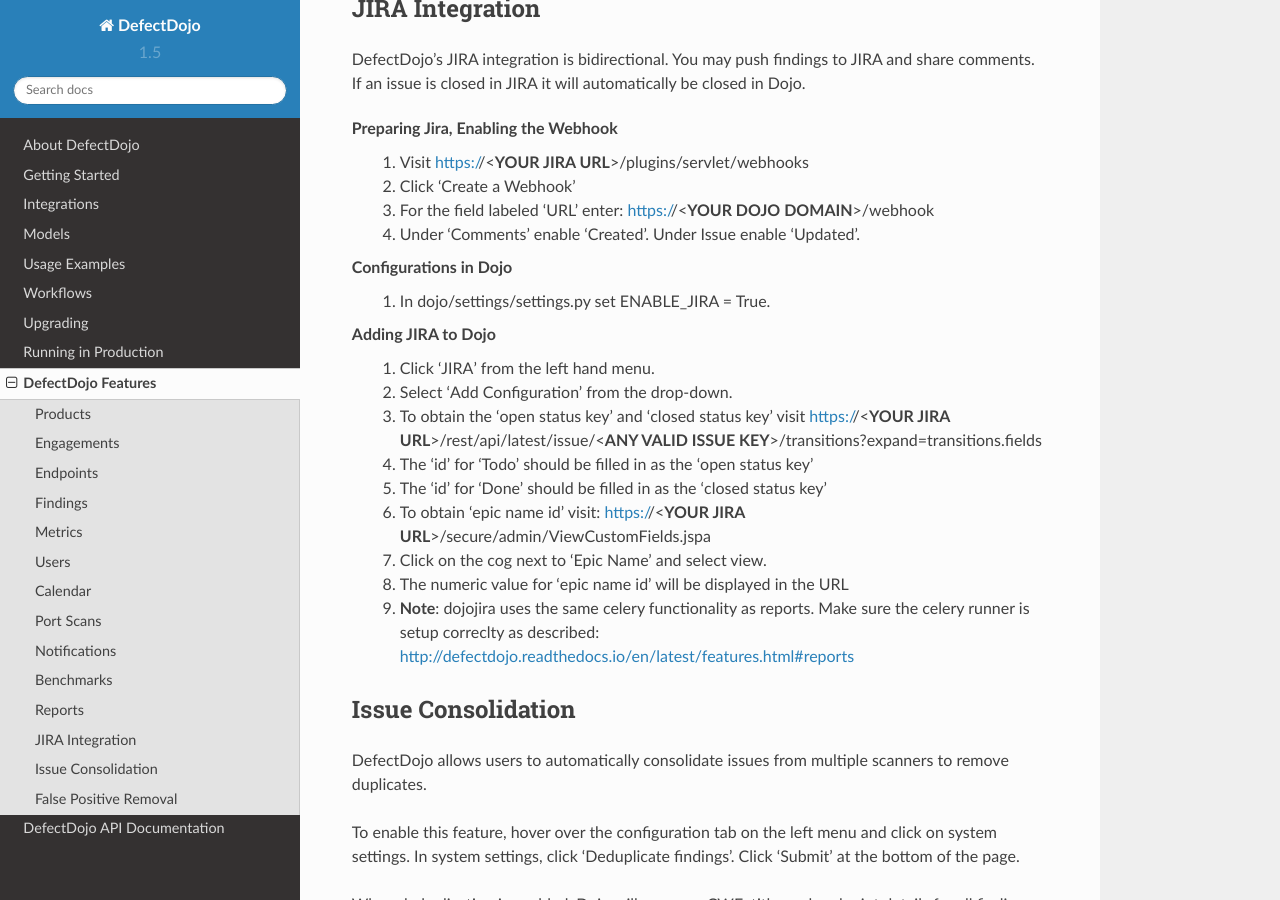
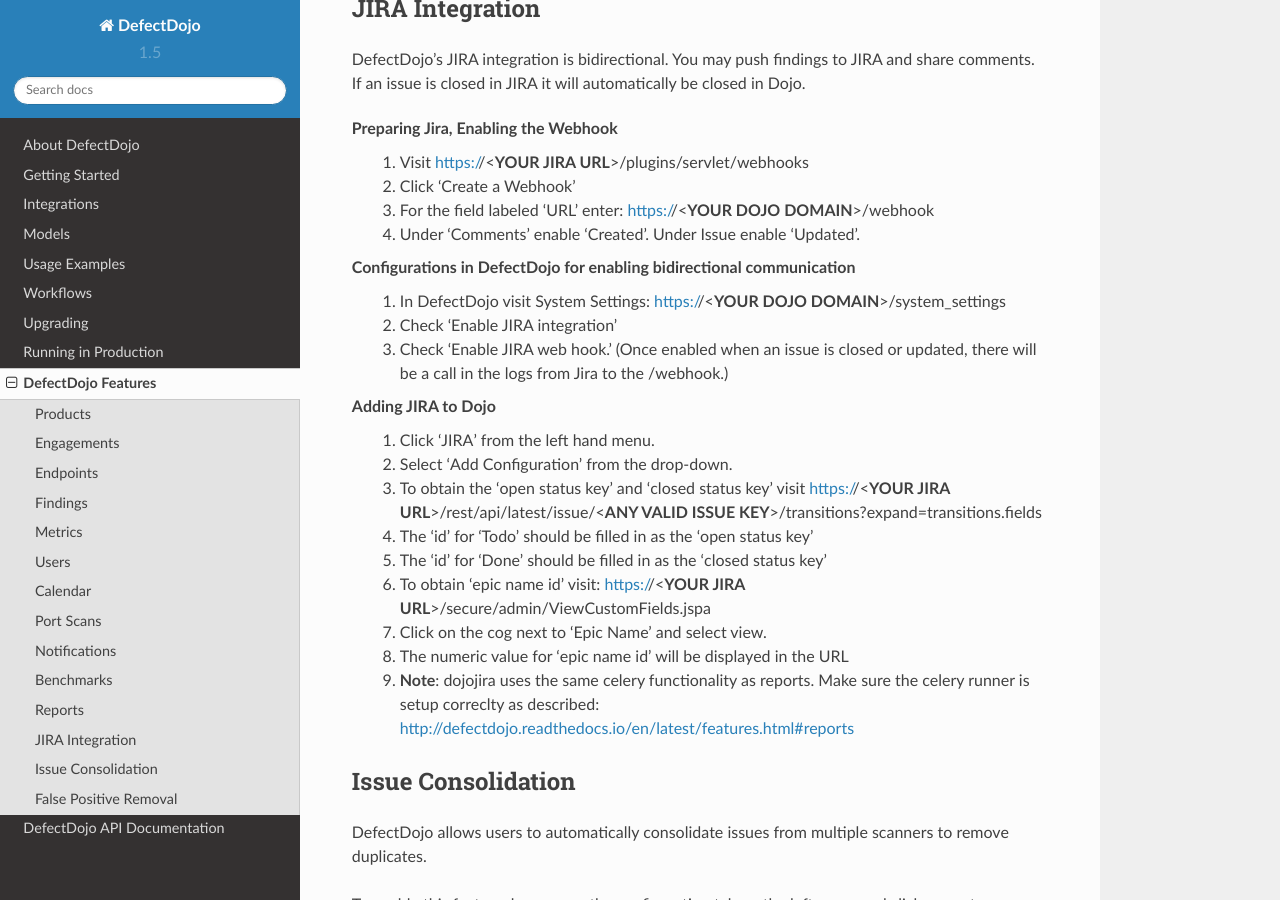
Before and after one commit to DefectDojo/Documentation, a Sphinx documentation site: the page built from docs/features.rst, in a window 1280 px wide and 900 px high, scrolled down 20373 px. Built offline with Sphinx 7.4.7 and the Read the Docs theme 2.0.0, drawn with Linux system fonts in a browser that asks for light colours.

Commit message:
jira webhook

```diff
--- a/docs/features.rst
+++ b/docs/features.rst
@@ -582,8 +582,10 @@
  3. For the field labeled 'URL' enter: https://<**YOUR DOJO DOMAIN**>/webhook
  4. Under 'Comments' enable 'Created'. Under Issue enable 'Updated'.
 
-Configurations in Dojo
- 1. In dojo/settings/settings.py set ENABLE_JIRA = True.
+Configurations in DefectDojo for enabling bidirectional communication
+ 1. In DefectDojo visit System Settings: https://<**YOUR DOJO DOMAIN**>/system_settings
+ 2. Check 'Enable JIRA integration'
+ 3. Check 'Enable JIRA web hook.' (Once enabled when an issue is closed or updated, there will be a call in the logs from Jira to the /webhook.)
 
 Adding JIRA to Dojo
  1. Click 'JIRA' from the left hand menu.
--- a/docs/getting-started.rst
+++ b/docs/getting-started.rst
@@ -99,7 +99,7 @@
 
 All the DefectDojo settings and Django configurations in settings.py can be customized through the use of environment variables or a .env file.
 
-DefectDojo currently uses `django-environ`_: which allows you to use `Twelve-factor`_: methodology to configure your Django application with environment variables.
+DefectDojo currently uses `django-environ`_, which allows you to use the `Twelve-factor`_ methodology, to configure your Django application with environment variables.
 
 .. _django-environ: https://github.com/joke2k/django-environ
 .. _Twelve-factor: https://www.12factor.net/
@@ -124,7 +124,7 @@
 
     If debug is false then assets such as images will not served. If you want assets to be viewed then set DD_WHITENOISE=on.
 
-    `WhiteNoise`_: allows your web app to serve its own static files, making it a self-contained unit that can be deployed anywhere without relying on nginx, Amazon S3 or any other external service. (Especially useful on Heroku, OpenShift and other PaaS providers.)
+    `WhiteNoise`_ allows your web app to serve its own static files, making it a self-contained unit that can be deployed anywhere without relying on nginx, Amazon S3 or any other external service. (Especially useful on Heroku, OpenShift and other PaaS providers.)
 
 .. _WhiteNoise: http://whitenoise.evans.io/en/stable/
 
```
